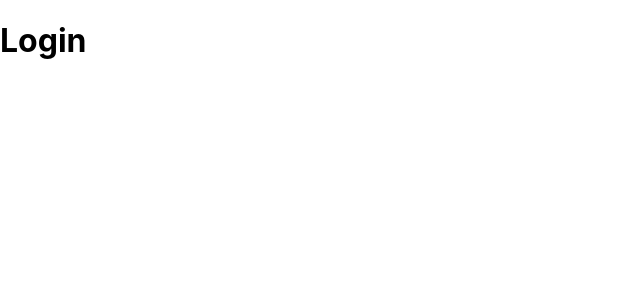
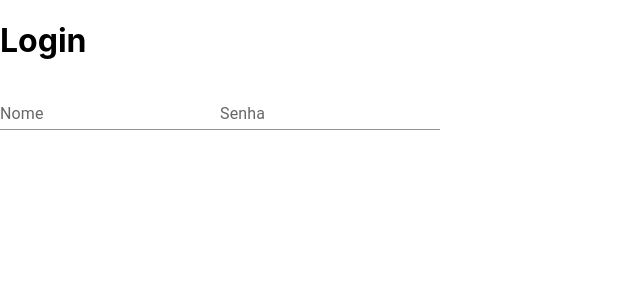
Before and after one commit to JoaoCampos-M/IKEDINHA, a React (Create React App) app: page /login in a window 1280 px wide. Shown: the top 300 px of the page, without its empty margins (0-640 px from the left). Built offline with nearby package versions, Linux system fonts and the light colour scheme.

Commit message:
Adiciona inputs da tela de Login

```diff
--- a/package.json
+++ b/package.json
@@ -9,6 +9,7 @@
     "@testing-library/jest-dom": "^5.16.4",
     "@testing-library/react": "^11.2.7",
     "@testing-library/user-event": "^12.8.3",
+    "prop-types": "^15.8.1",
     "react": "^18.0.0",
     "react-dom": "^18.0.0",
     "react-scripts": "5.0.1",
--- /dev/null
+++ b/src/componets/textfild.js
@@ -0,0 +1,13 @@
+import * as React from 'react'
+import TextField from '@mui/material/TextField'
+import PropTypes from 'prop-types'
+
+export default function LoginTextFields(props) {
+  return (
+    <TextField id="standard-basic" label={props.place} variant="standard" />
+  )
+}
+
+LoginTextFields.propTypes = {
+  place: PropTypes.string
+}
--- a/src/pages/login/index.js
+++ b/src/pages/login/index.js
@@ -1,8 +1,11 @@
 import React from 'react'
+import LoginTextFields from '../../componets/textfild'
 function Login() {
   return (
     <div>
       <h1>Login</h1>
+        <LoginTextFields place="Nome" />
+        <LoginTextFields place="Senha" />
     </div>
   )
 }
```
